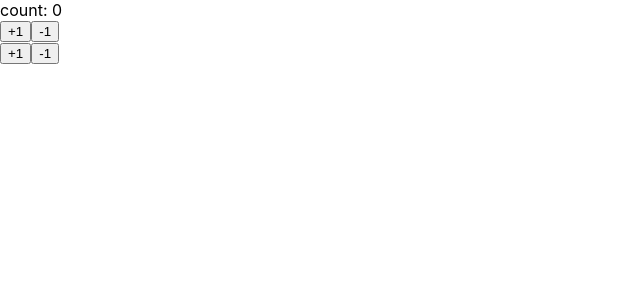
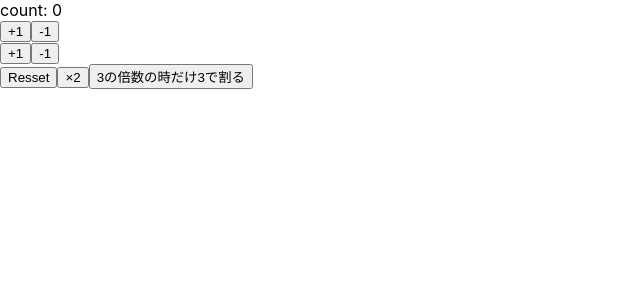
Before and after one commit to bonot9434/react-f, a React (Create React App) app: page / in a window 1280 px wide. Shown: the top 300 px of the page, without its empty margins (0-640 px from the left). Built offline with nearby package versions, Linux system fonts and the light colour scheme.

Commit message:
state演習

```diff
--- a/src/App.js
+++ b/src/App.js
@@ -5,9 +5,17 @@ function App() {
 
   const increment = () => setCount(count + 1)
   const decrement = () => setCount(count - 1)
-
   const increment2 = () => setCount(previousCount => previousCount + 1)
   const decrement2 = () => setCount(previousCount => previousCount - 1)
+  const reset = () => setCount(0)
+  const double = () => setCount(count * 2)
+  const devide3 = () => setCount(previousCount => {
+    if (previousCount % 3 === 0) {
+      return previousCount / 3
+    } else {
+      return previousCount
+    }
+  })
 
   return (
     <>
@@ -20,6 +28,11 @@ function App() {
         <button onClick={increment2}>+1</button>
         <button onClick={decrement2}>-1</button>
       </div>
+      <div>
+        <button onClick={reset}>Resset</button>
+        <button onClick={double}>×2</button>
+        <button onClick={devide3}>3の倍数の時だけ3で割る</button>
+      </div>
     </>
   );
 }
```
